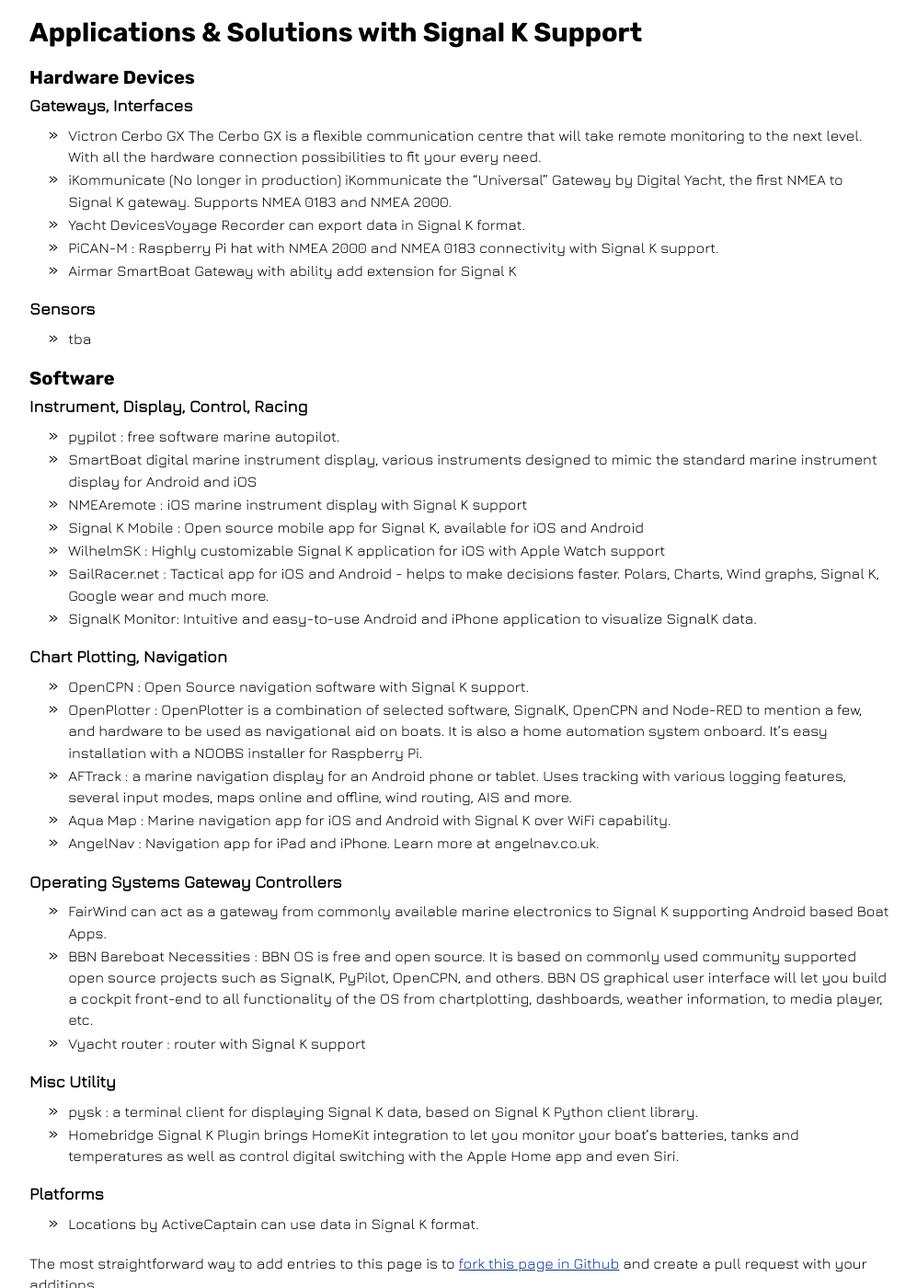
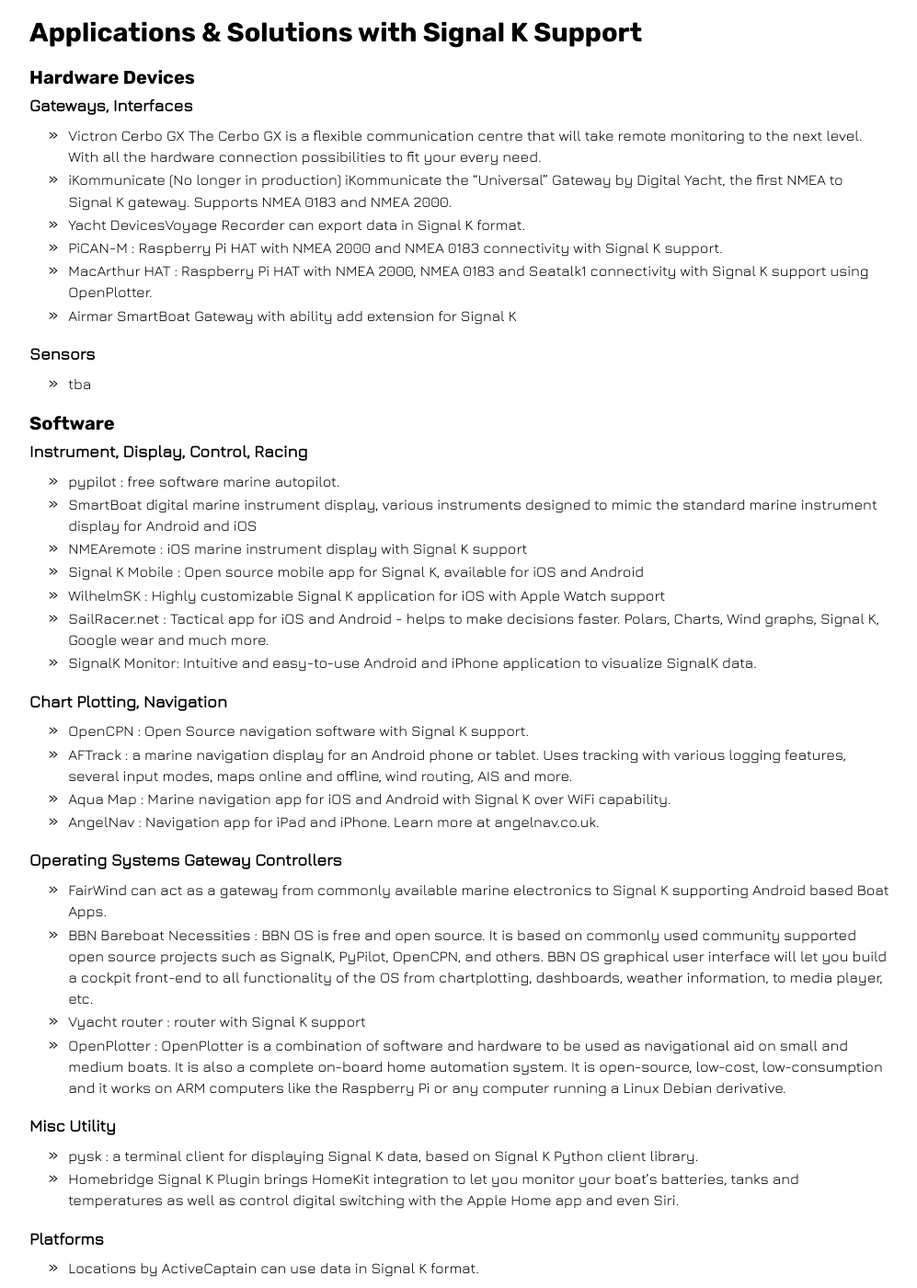
Before and after one commit to SignalK/signalk.github.io, a Jekyll site: the page built from solutions.md, in a window 1280 px wide and 1400 px high, scrolled down 225 px. Shown: the whole window at 92% size, without its empty margins (140-1137 px from the left). Built offline with Jekyll 4.4.1, drawn with Linux system fonts in a browser that asks for light colours; nearby versions of some CDN libraries.

Commit message:
Update solutions.md
Add MacArthur HAT and update OpenPlotter

```diff
--- a/solutions.md
+++ b/solutions.md
@@ -12,7 +12,8 @@
 - [Victron Cerbo GX](https://www.victronenergy.com/communication-centres/cerbo-gx) The Cerbo GX is a flexible communication centre that will take remote monitoring to the next level. With all the hardware connection possibilities to fit your every need.
 - [iKommunicate](https://ikommunicate.com/) (No longer in production) iKommunicate the "Universal" Gateway by Digital Yacht, the first NMEA to Signal K gateway. Supports NMEA 0183 and NMEA 2000.
 - [Yacht Devices](http://www.yachtd.com) [Voyage Recorder](http://www.yachtd.com/products/recorder.html) can export data in Signal K format.
-- [PiCAN-M](http://skpang.co.uk/catalog/picanm-with-nmea-0183-and-nmea-2000-connection-3a-smps-p-1599.html) : Raspberry Pi hat with NMEA 2000 and NMEA 0183 connectivity with Signal K support.
+- [PiCAN-M](http://skpang.co.uk/catalog/picanm-with-nmea-0183-and-nmea-2000-connection-3a-smps-p-1599.html) : Raspberry Pi HAT with NMEA 2000 and NMEA 0183 connectivity with Signal K support.
+- [MacArthur HAT](https://macarthur-hat-documentation.readthedocs.io/en/latest/) : Raspberry Pi HAT with NMEA 2000, NMEA 0183 and Seatalk1 connectivity with Signal K support using OpenPlotter.
 - [Airmar SmartBoat](https://www.airmar.com/Catalog/SmartBoat-SmartFlex) Gateway with ability add extension for Signal K
 
 #### Sensors
@@ -30,7 +31,6 @@
 
 #### Chart Plotting, Navigation
 - [OpenCPN](https://opencpn.org/) : Open Source navigation software with Signal K support.
-- [OpenPlotter](https://openmarine.net/openplotter) : OpenPlotter is a combination of selected software, SignalK, OpenCPN and Node-RED to mention a few, and hardware to be used as navigational aid on boats. It is also a home automation system onboard. It's easy installation with a NOOBS installer for Raspberry Pi.
 - [AFTrack](http://afischer-online.de/and/aftrack/) : a marine navigation display for an Android phone or tablet. Uses tracking with various logging features, several input modes, maps online and offline, wind routing, AIS and more.
 - [Aqua Map](http://www.globalaquamaps.com) : Marine navigation app for iOS and Android with Signal K over WiFi capability.
 - [AngelNav](https://www.angelnav.co.uk/) : Navigation app for iPad and iPhone. Learn more at [angelnav.co.uk](https://www.angelnav.co.uk/).
@@ -40,6 +40,7 @@
   Signal&nbsp;K supporting Android based Boat Apps.
 - [BBN Bareboat Necessities](https://bareboat-necessities.github.io/) : BBN OS is free and open source. It is based on commonly used community supported open source projects such as SignalK, PyPilot, OpenCPN, and others. BBN OS graphical user interface will let you build a cockpit front-end to all functionality of the OS from chartplotting, dashboards, weather information, to media player, etc.
 - [Vyacht router](http://vyacht.net/) : router with Signal K support
+- [OpenPlotter](https://openplotter.readthedocs.io/latest/description/what_is_openplotter.html) : OpenPlotter is a combination of software and hardware to be used as navigational aid on small and medium boats. It is also a complete on-board home automation system. It is open-source, low-cost, low-consumption and it works on ARM computers like the Raspberry Pi or any computer running a Linux Debian derivative.
 
 #### Misc Utility
 - [pysk](https://github.com/ph1l/pysk) : a terminal client for displaying Signal K data, based on [Signal K Python client library](https://github.com/ph1l/python-signalk-client).
```
